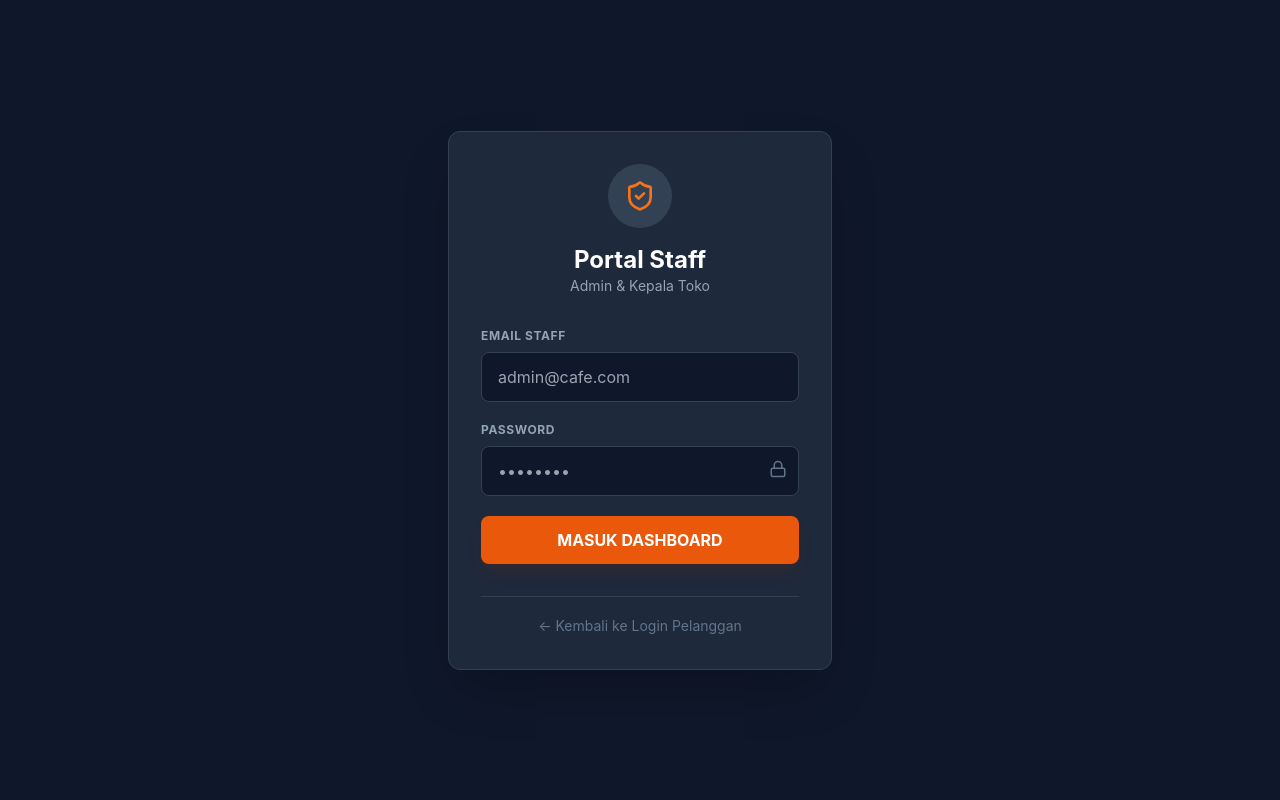
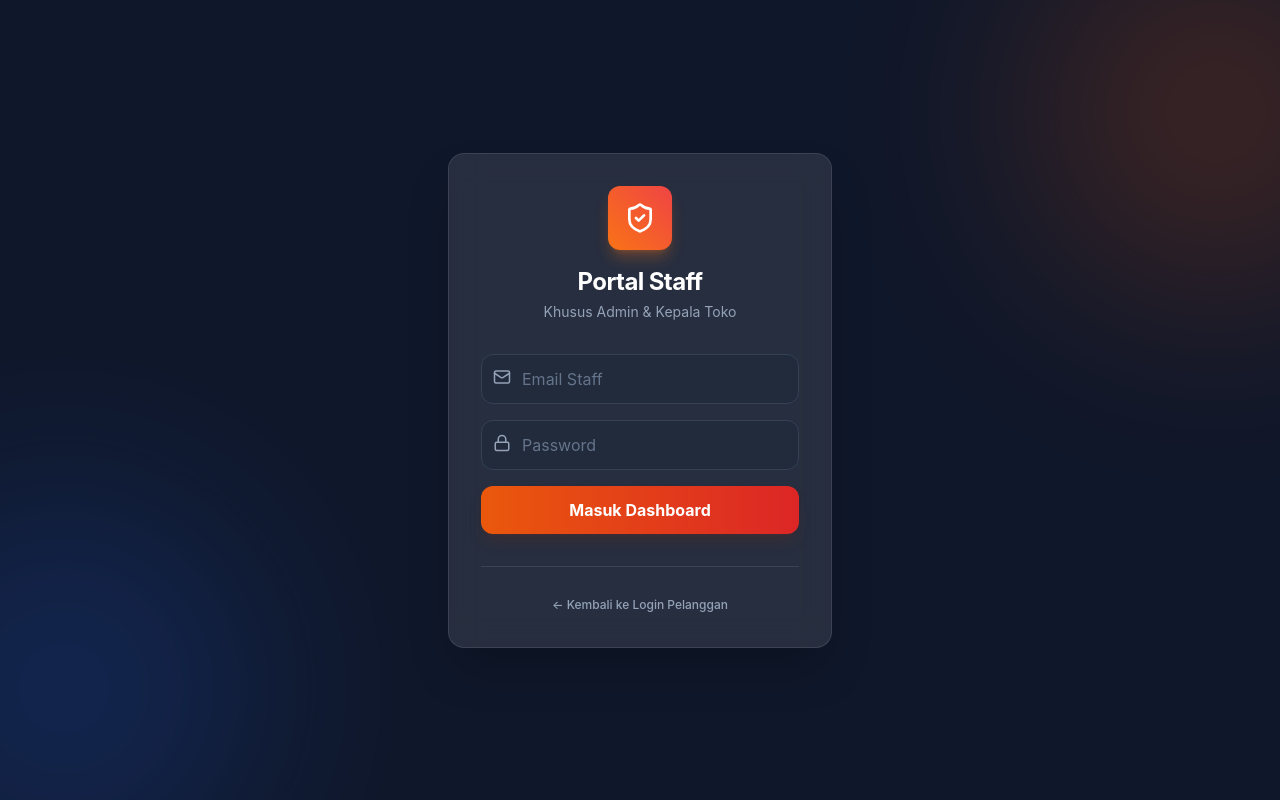
Before and after one commit to obygege/SELF-SERVICE-ORDER-CAFE-RESTO-V1, a React (Create React App) app: page /staff-login in a window 1280 px wide. Built offline with nearby package versions, Linux system fonts and the light colour scheme; no server answers.

Commit message:
Revisi Login

```diff
--- a/src/context/AuthContext.jsx
+++ b/src/context/AuthContext.jsx
@@ -1,5 +1,5 @@
 import React, { createContext, useContext, useEffect, useState } from 'react';
-import { auth, db } from '../firebase';
+import { auth, db, googleProvider } from '../firebase';
 import {
     signInWithPopup,
     signInWithEmailAndPassword,
@@ -21,20 +21,10 @@ export const AuthProvider = ({ children }) => {
     const [userRole, setUserRole] = useState(null);
     const [loading, setLoading] = useState(true);
 
-    // Login Google
-    const loginGoogle = async () => {
-        try {
-            const provider = new GoogleAuthProvider();
-            // Force account selection (biar bisa ganti akun kalau logout)
-            provider.setCustomParameters({
-                prompt: 'select_account'
-            });
-            const result = await signInWithPopup(auth, provider);
-            return result;
-        } catch (error) {
-            console.error("AuthContext Google Error:", error);
-            throw error;
-        }
+    const loginGoogle = () => {
+        const provider = new GoogleAuthProvider();
+        provider.setCustomParameters({ prompt: 'select_account' });
+        return signInWithPopup(auth, provider);
     };
 
     const loginEmail = (email, password) => signInWithEmailAndPassword(auth, email, password);
@@ -56,16 +46,20 @@ export const AuthProvider = ({ children }) => {
         const unsubscribe = onAuthStateChanged(auth, async (user) => {
             if (user) {
                 try {
+                    // Ambil Role dari Firestore
                     const docRef = doc(db, "users", user.uid);
                     const docSnap = await getDoc(docRef);
+
                     if (docSnap.exists()) {
-                        setUserRole(docSnap.data().role);
+                        const roleData = docSnap.data().role;
+                        setUserRole(roleData);
+                        console.log("User Role Loaded:", roleData);
                     } else {
-                        setUserRole('user');
+                        setUserRole('user'); // Default
                     }
                     setCurrentUser(user);
                 } catch (error) {
-                    console.error("Error fetching role:", error);
+                    console.error("Auth Error:", error);
                     setCurrentUser(user);
                     setUserRole('user');
                 }
--- a/src/pages/LoginStaff.jsx
+++ b/src/pages/LoginStaff.jsx
@@ -1,101 +1,124 @@
 import React, { useState } from 'react';
+import { signInWithEmailAndPassword } from 'firebase/auth';
+import { auth, db } from '../firebase';
+import { doc, getDoc, setDoc } from 'firebase/firestore';
 import { useNavigate, Link } from 'react-router-dom';
-import { useAuth } from '../context/AuthContext';
-import { Lock, ShieldCheck, Loader2 } from 'lucide-react';
 import toast from 'react-hot-toast';
+import { ShieldCheck, Loader2, Lock, Mail } from 'lucide-react';
 
 const LoginStaff = () => {
     const [email, setEmail] = useState('');
     const [password, setPassword] = useState('');
-    const [isLoggingIn, setIsLoggingIn] = useState(false);
-    const { loginEmail } = useAuth();
+    const [loading, setLoading] = useState(false);
     const navigate = useNavigate();
 
     const handleLogin = async (e) => {
         e.preventDefault();
-        setIsLoggingIn(true);
+        setLoading(true);
 
         try {
-            // 1. Proses Login ke Firebase
-            const userCredential = await loginEmail(email, password);
-            const userEmail = userCredential.user.email.toLowerCase();
+            // 1. Login ke Firebase Auth
+            const res = await signInWithEmailAndPassword(auth, email, password);
+            const user = res.user;
 
-            // 2. Cek Email & Redirect Sesuai Hak Akses
-            if (userEmail === 'admin@cafe.com') {
-                toast.success("Login Admin Berhasil");
-                navigate('/admin');
-            }
-            else if (userEmail === 'head@cafe.com') {
-                toast.success("Selamat Datang Kepala Toko");
-                navigate('/head');
-            }
-            else {
-                // Kalau user biasa iseng login disini
-                toast.error("Anda bukan Staff!");
-                navigate('/');
+            // 2. Cek Data di Database Firestore
+            const docRef = doc(db, "users", user.uid);
+            const docSnap = await getDoc(docRef);
+
+            let role = 'user';
+
+            if (docSnap.exists()) {
+                role = docSnap.data().role;
             }
 
-        } catch (err) {
-            console.error(err);
-            toast.error("Email atau Password Salah");
+            // --- FITUR AUTO FIX ADMIN ---
+            // Jika email mengandung kata 'admin' (cth: admin@cafe.com) tapi di db bukan admin,
+            // Kita paksa ubah jadi admin biar bisa masuk.
+            if (email.toLowerCase().includes('admin')) {
+                if (role !== 'admin') {
+                    await setDoc(docRef, {
+                        email: email,
+                        role: 'admin',
+                        uid: user.uid
+                    }, { merge: true });
+                    role = 'admin';
+                }
+            }
+            // -----------------------------
+
+            // 3. Arahkan sesuai Role
+            if (role === 'admin') {
+                toast.success("Selamat Datang, Admin!");
+                // Paksa reload window sekali biar AuthContext refresh role terbaru
+                window.location.href = "/admin";
+            } else if (role === 'head') {
+                toast.success("Selamat Datang, Kepala Toko!");
+                window.location.href = "/head";
+            } else {
+                toast.error("Akun ini bukan Staff/Admin!");
+                await auth.signOut(); // Tendang keluar
+            }
+
+        } catch (error) {
+            console.error(error);
+            toast.error("Login Gagal: Email/Password Salah");
         } finally {
-            setIsLoggingIn(false);
+            setLoading(false);
         }
     };
 
     return (
-        <div className="min-h-screen bg-slate-900 flex items-center justify-center p-4">
-            <div className="bg-slate-800 rounded-xl shadow-2xl w-full max-w-sm border border-slate-700 p-8">
+        <div className="min-h-screen flex items-center justify-center bg-slate-900 p-4 relative overflow-hidden">
+            {/* Background Decoration */}
+            <div className="absolute top-[-10%] right-[-10%] w-96 h-96 bg-orange-600 rounded-full blur-[100px] opacity-20"></div>
+            <div className="absolute bottom-[-10%] left-[-10%] w-96 h-96 bg-blue-600 rounded-full blur-[100px] opacity-20"></div>
 
+            <div className="bg-white/10 backdrop-blur-lg border border-white/10 p-8 rounded-2xl shadow-2xl w-full max-w-sm relative z-10">
                 <div className="text-center mb-8">
-                    <div className="w-16 h-16 bg-slate-700 rounded-full flex items-center justify-center mx-auto mb-4 text-orange-500">
-                        <ShieldCheck size={32} />
+                    <div className="w-16 h-16 bg-gradient-to-tr from-orange-500 to-red-500 rounded-xl flex items-center justify-center mx-auto mb-4 shadow-lg shadow-orange-500/30">
+                        <ShieldCheck className="text-white" size={32} />
                     </div>
-                    <h2 className="text-2xl font-bold text-white">Portal Staff</h2>
-                    <p className="text-slate-400 text-sm">Admin & Kepala Toko</p>
+                    <h1 className="text-2xl font-bold text-white tracking-tight">Portal Staff</h1>
+                    <p className="text-slate-400 text-sm mt-1">Khusus Admin & Kepala Toko</p>
                 </div>
 
-                <form onSubmit={handleLogin} className="space-y-5">
-                    <div>
-                        <label className="block text-xs font-bold text-slate-400 uppercase tracking-wider mb-2">Email Staff</label>
+                <form onSubmit={handleLogin} className="space-y-4">
+                    <div className="relative group">
+                        <Mail className="absolute left-3 top-3.5 text-slate-400 group-focus-within:text-orange-500 transition-colors" size={18} />
                         <input
                             type="email"
-                            className="w-full bg-slate-900 border border-slate-700 text-white px-4 py-3 rounded-lg focus:ring-2 focus:ring-orange-600 outline-none transition"
-                            placeholder="admin@cafe.com"
+                            placeholder="Email Staff"
+                            className="w-full bg-slate-800/50 border border-slate-700 text-white pl-10 pr-4 py-3 rounded-xl focus:outline-none focus:border-orange-500 focus:ring-1 focus:ring-orange-500 transition-all placeholder:text-slate-500"
                             value={email}
                             onChange={e => setEmail(e.target.value)}
+                            required
+                        />
+                    </div>
+                    <div className="relative group">
+                        <Lock className="absolute left-3 top-3.5 text-slate-400 group-focus-within:text-orange-500 transition-colors" size={18} />
+                        <input
+                            type="password"
+                            placeholder="Password"
+                            className="w-full bg-slate-800/50 border border-slate-700 text-white pl-10 pr-4 py-3 rounded-xl focus:outline-none focus:border-orange-500 focus:ring-1 focus:ring-orange-500 transition-all placeholder:text-slate-500"
+                            value={password}
+                            onChange={e => setPassword(e.target.value)}
+                            required
                         />
                     </div>
 
-                    <div>
-                        <label className="block text-xs font-bold text-slate-400 uppercase tracking-wider mb-2">Password</label>
-                        <div className="relative">
-                            <input
-                                type="password"
-                                className="w-full bg-slate-900 border border-slate-700 text-white px-4 py-3 rounded-lg focus:ring-2 focus:ring-orange-600 outline-none transition"
-                                placeholder="••••••••"
-                                value={password}
-                                onChange={e => setPassword(e.target.value)}
-                            />
-                            <Lock className="absolute right-3 top-3.5 text-slate-500" size={18} />
-                        </div>
-                    </div>
-
                     <button
-                        type="submit"
-                        disabled={isLoggingIn}
-                        className="w-full bg-orange-600 text-white py-3 rounded-lg font-bold hover:bg-orange-500 transition shadow-lg shadow-orange-900/20 flex justify-center items-center gap-2"
+                        disabled={loading}
+                        className="w-full bg-gradient-to-r from-orange-600 to-red-600 hover:from-orange-500 hover:to-red-500 text-white font-bold py-3 rounded-xl shadow-lg shadow-orange-900/20 transition-all active:scale-95 flex items-center justify-center gap-2 mt-2"
                     >
-                        {isLoggingIn ? <Loader2 className="animate-spin" /> : 'MASUK DASHBOARD'}
+                        {loading ? <Loader2 className="animate-spin" /> : "Masuk Dashboard"}
                     </button>
                 </form>
 
-                <div className="mt-8 text-center border-t border-slate-700 pt-4">
-                    <Link to="/login" className="text-slate-500 text-sm hover:text-white transition">
-                        &larr; Kembali ke Login Pelanggan
+                <div className="mt-8 pt-6 border-t border-white/10 text-center">
+                    <Link to="/login" className="text-xs text-slate-400 hover:text-white transition font-medium">
+                        ← Kembali ke Login Pelanggan
                     </Link>
                 </div>
-
             </div>
         </div>
     );
```
